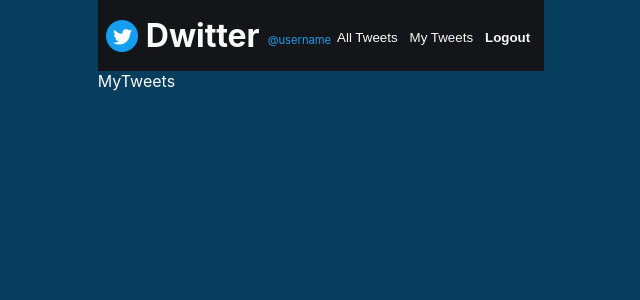
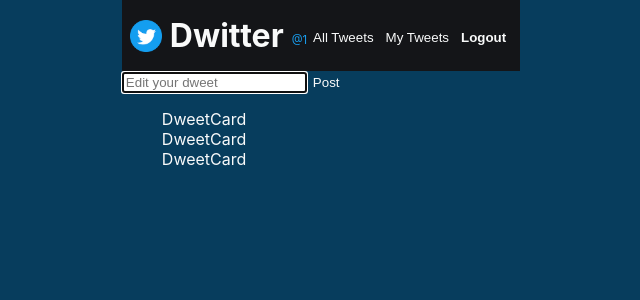
Before and after one commit to dannyseong/Dwitter_SNS_Project_Client, a React (Create React App) app: page /1 in a window 1280 px wide. Shown: the top 300 px of the page, without its empty margins (319-959 px from the left). Built offline with nearby package versions, Linux system fonts and the light colour scheme.

Commit message:
feat: context api for data retrieving added

```diff
--- a/src/App.jsx
+++ b/src/App.jsx
@@ -1,12 +1,25 @@
 import React from 'react';
 import Header from './components/Header';
-import { Outlet } from 'react-router-dom';
+import { Outlet, useNavigate } from 'react-router-dom';
+import { DweetApiProvider } from './context/DweetContext';
 
 export default function App() {
+  const navigate = useNavigate();
+
+  const onAllDweets = () => {
+    navigate('/');
+  };
+
+  const onMyDweets = () => {
+    navigate(`/danny`);
+  };
+
   return (
     <>
-      <Header />
-      <Outlet />
+      <Header onAllDweets={onAllDweets} onMyDweets={onMyDweets} />
+      <DweetApiProvider>
+        <Outlet />
+      </DweetApiProvider>
     </>
   );
 }
--- /dev/null
+++ b/src/components/DweetCard.jsx
@@ -0,0 +1,5 @@
+import React from 'react';
+
+export default function DweetCard() {
+  return <div>DweetCard</div>;
+}
--- /dev/null
+++ b/src/components/Dweets.jsx
@@ -0,0 +1,29 @@
+import React, { useState } from 'react';
+import DweetCard from './DweetCard';
+import NewDweetForm from './NewDweetForm';
+
+export default function Tweets() {
+  const [dweets, setDweets] = useState([{}, {}, {}]);
+  const [error, setError] = useState('');
+
+  const onCreated = (dweet) => {
+    setDweets((dweets) => [dweet, ...dweets]);
+  };
+
+  const onError = (error) => {
+    setError(error.toString());
+    setTimeout(() => {
+      setError('');
+    }, 3000);
+  };
+  return (
+    <>
+      <NewDweetForm onError={onError} onCreated={onCreated} />
+      <ul>
+        {dweets.map((dweet) => (
+          <DweetCard />
+        ))}
+      </ul>
+    </>
+  );
+}
--- a/src/components/Header.jsx
+++ b/src/components/Header.jsx
@@ -1,17 +1,24 @@
 import React from 'react';
+import { Link, useParams } from 'react-router-dom';
 
-export default function Header() {
+export default function Header({ onAllDweets, onMyDweets }) {
+  const user = useParams();
+  console.log(user);
   return (
     <header className='header'>
       <div className='logo'>
         <img src='./img/logo.png' alt='Dwitter Logo' className='logo-img' />
         <h1 className='logo-name'>Dwitter</h1>
-        <span className='logo-user'>@username</span>
+        {user && <span className='logo-user'>@{user.username}</span>}
       </div>
       <nav className='menu'>
-        <button>All Tweets</button>
-        <button>My Tweets</button>
-        <button className='menu-item'>Logout</button>
+        <button onClick={() => onAllDweets()}>All Tweets</button>
+
+        <button onClick={() => onMyDweets()}>My Tweets</button>
+
+        <Link>
+          <button className='menu-item'>Logout</button>
+        </Link>
       </nav>
     </header>
   );
--- /dev/null
+++ b/src/components/NewDweetForm.jsx
@@ -0,0 +1,30 @@
+import React, { useState } from 'react';
+import { useDweetApi } from '../context/DweetContext';
+
+export default function NewDweetForm() {
+  const { dweetApi } = useDweetApi();
+  const [text, setText] = useState('');
+  const onSubmit = (e) => {
+    e.preventDefault();
+    dweetApi.postDweet();
+    //add post function
+    setText('');
+  };
+
+  const onChage = (e) => {
+    setText(e.target.value);
+  };
+  return (
+    <form onSubmit={onSubmit}>
+      <input
+        type='text'
+        placeholder='Edit your dweet'
+        value={text}
+        required
+        autoFocus
+        onChange={onChage}
+      />
+      <button>Post</button>
+    </form>
+  );
+}
--- /dev/null
+++ b/src/context/DweetContext.jsx
@@ -0,0 +1,18 @@
+import { createContext, useContext } from 'react';
+import DweetService from '../service/dweet';
+
+export const DweetApiContext = createContext();
+
+const dweetApi = new DweetService();
+
+export function DweetApiProvider({ children }) {
+  return (
+    <DweetApiContext.Provider value={{ dweetApi }}>
+      {children}
+    </DweetApiContext.Provider>
+  );
+}
+
+export function useDweetApi() {
+  return useContext(DweetApiContext);
+}
--- a/src/index.js
+++ b/src/index.js
@@ -14,6 +14,7 @@ const router = createBrowserRouter([
     element: <App />,
     errorElement: <ErrorPage />,
     children: [
+      { index: true, element: <AllTweets /> },
       { path: '/', element: <AllTweets /> },
       { path: '/:username', element: <MyTweets /> },
     ],
--- a/src/pages/AllTweets.jsx
+++ b/src/pages/AllTweets.jsx
@@ -4,7 +4,7 @@ import Dweets from '../components/Dweets';
 export default function AllTweets({ dweetService }) {
   return (
     <>
-      <Dweets dweetService={dweetService} addable={true} />
+      <Dweets />
     </>
   );
 }
--- a/src/pages/MyTweets.jsx
+++ b/src/pages/MyTweets.jsx
@@ -1,5 +1,10 @@
 import React from 'react';
+import Dweets from '../components/Dweets';
 
 export default function MyTweets({ dweetService }) {
-  return <div>MyTweets</div>;
+  return (
+    <>
+      <Dweets />
+    </>
+  );
 }
--- /dev/null
+++ b/src/service/dweet.js
@@ -0,0 +1,43 @@
+export default class DweetService {
+  dweets = [
+    {
+      id: 1,
+      text: '드림코딩에서 강의 들으면 너무 좋으다',
+      createdAt: '2021-05-09T04:20:57.000Z',
+      name: 'Bob',
+      username: 'bob',
+      url: 'https://widgetwhats.com/app/uploads/2019/11/free-profile-photo-whatsapp-1.png',
+    },
+  ];
+
+  async getDweets(username) {
+    return username
+      ? this.dweets.filter((d) => d.username === username)
+      : this.dweets;
+  }
+
+  async postDweet(text) {
+    const dweet = {
+      id: Date.now(),
+      createdAt: new Date(),
+      name: 'Ellie',
+      username: 'ellie',
+      text,
+    };
+    this.dweets.push(dweet);
+    return dweet;
+  }
+
+  async deleteTweet(dweetId) {
+    this.dweets = this.dweets.filter((d) => d.id !== dweetId);
+  }
+
+  async updateTweet(dweetId, text) {
+    const dweet = this.dweets.find((d) => d.id === dweetId);
+    if (!dweet) {
+      throw new Error('tweet not found!');
+    }
+    dweet.text = text;
+    return dweet;
+  }
+}
```
